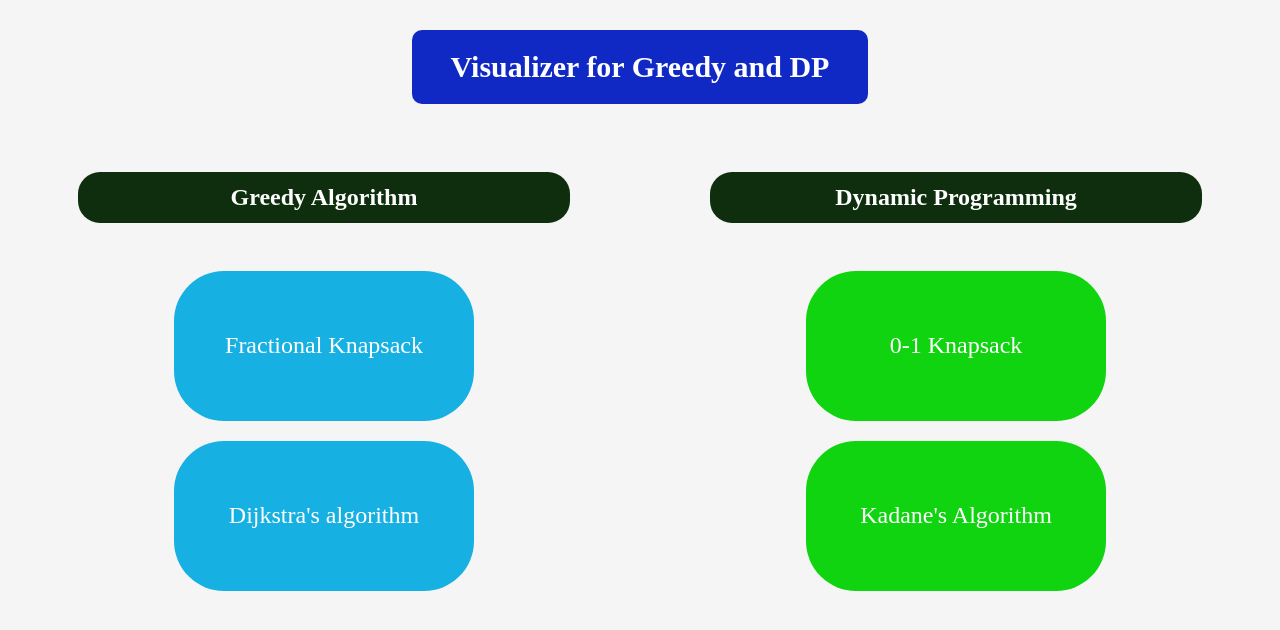
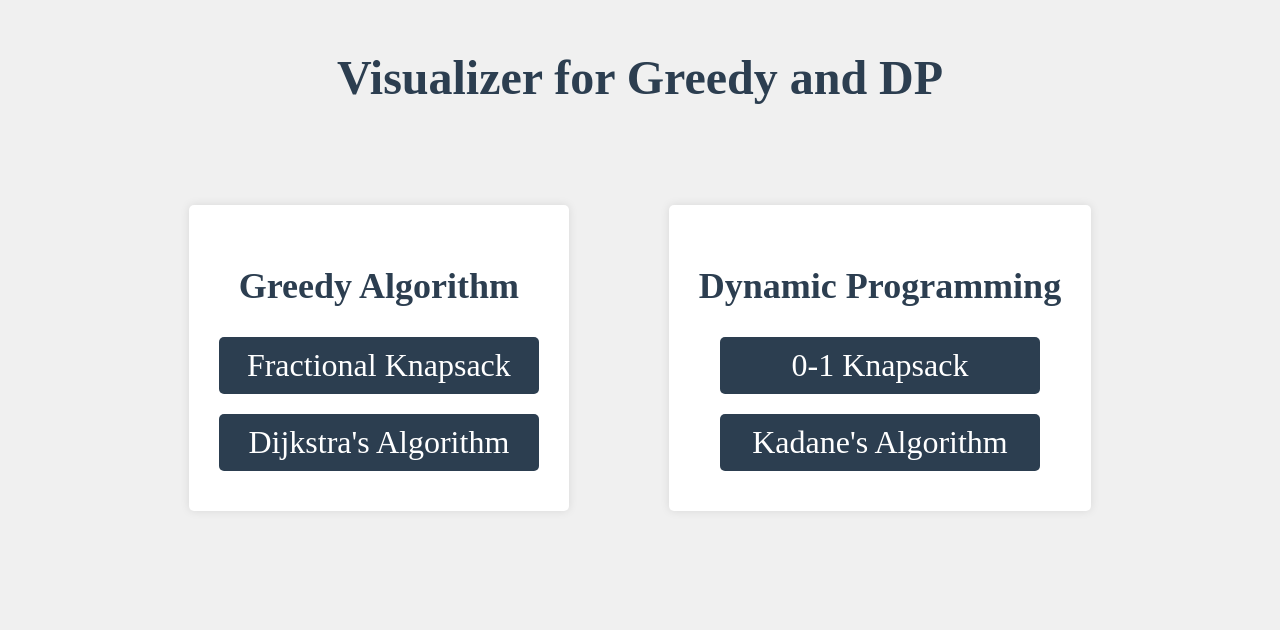
Before and after one commit to Deepraj-chawda/Visualizer-for-Greedy-and-DP, a plain HTML site: page index.html in a window 1280 px wide. Drawn offline with Linux system fonts and the light colour scheme.

Commit message:
update index

```diff
--- a/Kadane.js
+++ b/Kadane.js
@@ -7,7 +7,6 @@ function readArray() {
     console.log(a);
 
 const grid = document.querySelector('.grid')
-let timeout=1000
 let squares = []
 
 
--- a/index.html
+++ b/index.html
@@ -3,85 +3,67 @@
 <head>
     <title>Visualizer for Greedy and DP</title>
 
+
     <style>
+        /* Custom CSS for the page */
+        body {
+            background-color: #f0f0f0;
+            font-size:24px;
+        }
 
-		body {
-		background-color: #f5f5f5;
-
+        .heading {
+            text-align: center;
+            color: #2c3e50;
+            margin-top: 50px;
         }
 
         .container {
             display: flex;
+
+            justify-content: center;
+            align-items: center;
             flex-direction: row;
-			height: 100vh;
+            margin-top: 50px;
         }
+
         .section {
-			flex: 1;
+
 			display: flex;
 			flex-direction: column;
 
 			align-items: center;
+            background-color: #fff;
+            padding: 30px;
+            border-radius: 5px;
+            box-shadow: 0 0 10px rgba(0, 0, 0, 0.1);
+            margin: 50px;
         }
+
+        .section h2 {
+            color: #2c3e50;
+            margin-bottom: 20px;
+        }
+
         .box {
-			background-color: lightblue;
-			height: 150px;
+            display: block;
+            text-align: center;
+            padding: 10px;
+            margin: 10px auto;
             width: 300px;
-			margin: 10px;
-			display: flex;
-			justify-content: center;
-			align-items: center;
-			font-size: 24px;
-			color: white;
+            background-color: #2c3e50;
+            color: #fff;
+            border-radius: 5px;
             text-decoration: none;
-			border-radius: 50px;
-			transition: all 0.2s ease-in-out;
+                font-size: xx-large;
         }
+
         .box:hover {
 			transform: scale(1.1);
 			box-shadow: 0px 0px 10px rgba(0, 0, 0, 0.3);
 		}
-		.section1 .box {
-			background-color: #0faee2f7;
-		}
-		.section2 .box {
-			background-color: #11d411;
-		}
-		.section3 .box {
-			background-color: lightpink;
-		}
-		.section4 .box {
-			background-color: lightyellow;
-		}
-		.heading  {
-			background-color: #1028c4;
-			font-size: 36px;
-			font-weight: bold;
-			text-align: center;
-			margin: 30px 32%;
-			justify-content: center;
-			align-items: center;
-			font-size: 30px;
-			color: white;
-			text-decoration: none;
-			border-radius: 10px;
-			    padding: 20px;
-		}
-		h2{
-		background-color: #0e2e0e;
-			font-size: 36px;
-			font-weight: bold;
-			display: flex;
-    		justify-content: center;
-			text-align: center;
-	    width: -webkit-fill-available;
-    margin: 6% 11%;
-			justify-content: center;
-			align-items: center;
-			font-size: 24px;
-			color: white;
-			text-decoration: none;
-			border-radius: 22px;
-    		padding: 12px;
+		 .section:hover {
+			transform: scale(1.1);
+			box-shadow: 0px 0px 10px rgba(0, 0, 0, 0.3);
 		}
     </style>
 </head>
@@ -94,16 +76,17 @@
         <div class="section section1">
             <h2>Greedy Algorithm</h2>
             <a href="page1.html" class="box">Fractional Knapsack</a>
-			<a href="page2.html" class="box">Dijkstra's algorithm</a>
+            <a href="page2.html" class="box">Dijkstra's Algorithm</a>
         </div>
 
         <!-- Second Section -->
         <div class="section section2">
             <h2>Dynamic Programming</h2>
-			<a href="page3.html" class="box">0-1 Knapsack</a>
-			<a href="Kadane.html" class="box">Kadane's Algorithm</a>
+            <a href="01knapsack.html" class="box">0-1 Knapsack</a>
+            <a href="./kadane.html" class="box">Kadane's Algorithm</a>
         </div>
     </div>
 
+
 </body>
 </html>
--- /dev/null
+++ b/kadane.css
@@ -0,0 +1,126 @@
+*{
+padding:0;
+margin:5px;
+}
+
+.grid{
+    display:flex;
+    flex-flow:row wrap;
+
+    margin:47px 100px;
+}
+
+h1{
+text-align:center;
+}
+.grid div{
+    width:60px;
+    height:45px;
+    border:2px solid black;
+    text-align:center;
+    font-weight:700;
+    color:black;
+    font-size:x-large;
+    margin: 3px;
+    padding-top: 10px;
+}
+
+.red{
+background-color:red;
+}
+
+.green{
+background-color:#6dbf39;
+
+}
+#maxsum ,#cur{
+width:50px;
+    height:40px;
+    border:2px solid black;
+    text-align:center;
+    font-weight:700;
+    color:black;
+    font-size:x-large;
+    margin: 10px 15px;
+    padding-top: 10px;
+    display: inline-grid
+
+}
+
+body {
+background-color: #f5f5f5;
+font-family: Arial, sans-serif;
+text-align: center;
+}
+
+h1 {
+font-size: 36px;
+margin-top: 50px;
+}
+
+label {
+font-size: 24px;
+margin-top: 30px;
+font-weight: bold;
+
+}
+.output{
+font-weight: bold;
+    font-size: x-large;
+}
+
+input {
+width: 300px;
+height: 30px;
+font-size: 18px;
+padding: 5px;
+margin-top: 10px;
+border-radius: 5px;
+border: 1px solid #ccc;
+}
+
+button {
+width: 120px;
+height: 40px;
+font-size: 18px;
+margin-top: 20px;
+background-color: #4CAF50;
+color: #fff;
+border: none;
+border-radius: 5px;
+cursor: pointer;
+transition: background-color 0.3s;
+}
+
+button:hover {
+background-color: #3e8e41;
+}
+
+.grid {
+display: flex;
+flex-wrap: wrap;
+justify-content: center;
+margin-top: 50px;
+}
+
+.grid-item {
+width: 60px;
+height: 60px;
+background-color: #ddd;
+border-radius: 50%;
+margin: 10px;
+display: flex;
+justify-content: center;
+align-items: center;
+font-size: 24px;
+}
+
+#maxsum {
+font-size: 30px;
+margin-top: 30px;
+}
+
+#cur {
+font-size: 24px;
+margin-top: 10px;
+}
```
Also changed, not shown: Kadane.html (+1 -1 lines). Lines whose indentation alone changed are shown as unchanged.
